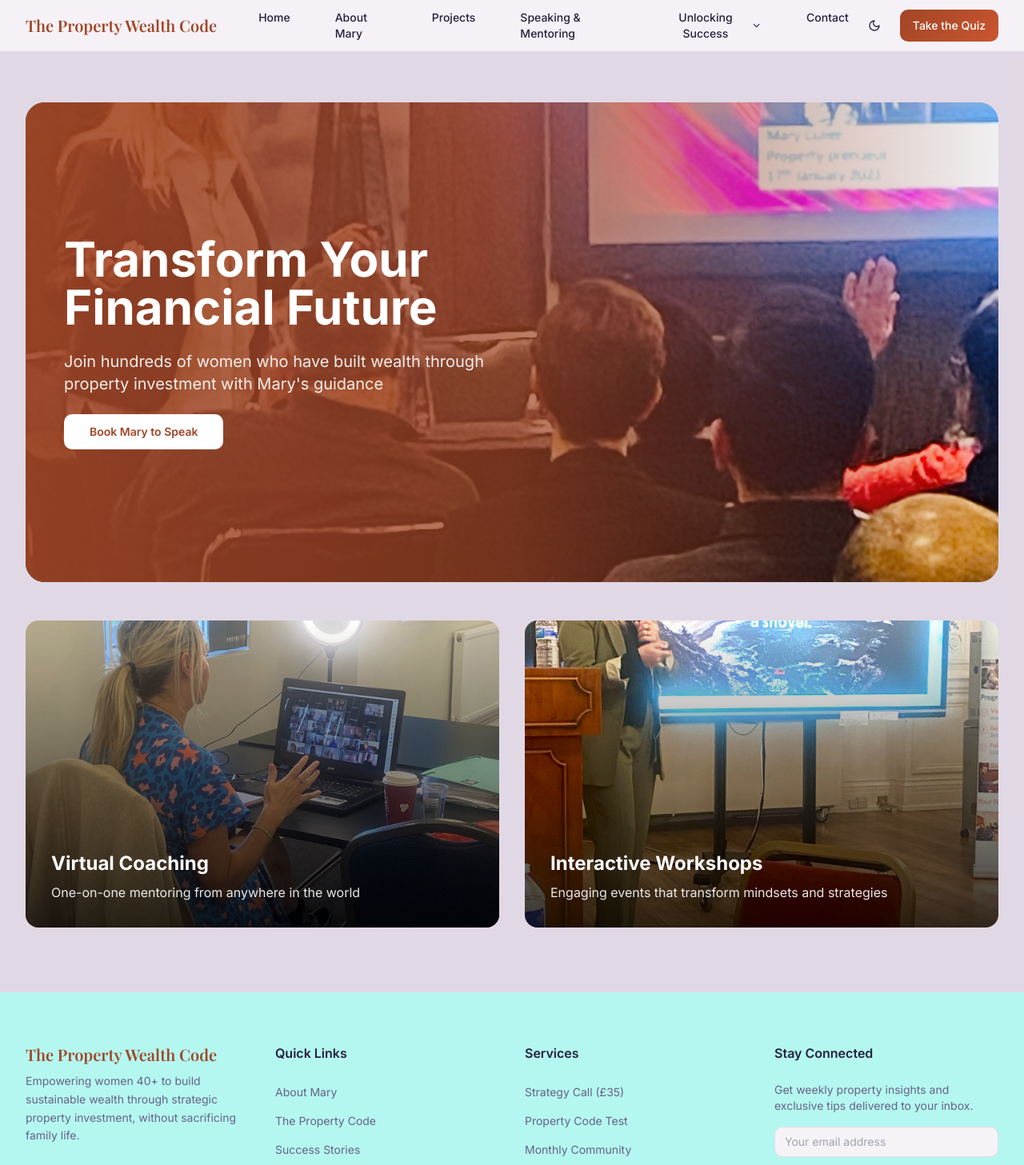
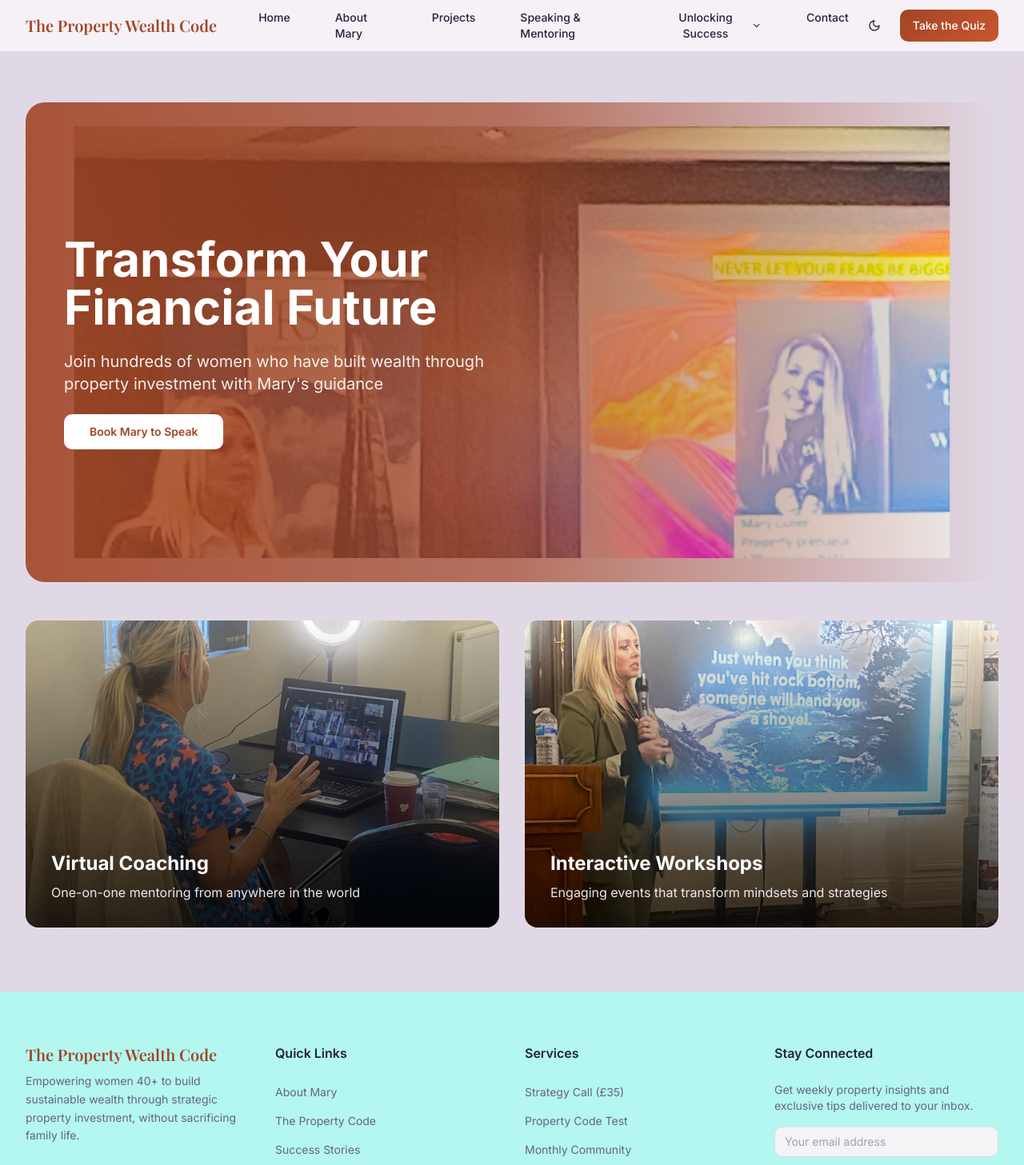
Before and after one commit to NanoKitten/property-wealth-code-13100, a React (Vite) app: page /speaking-mentoring in a window 1280 px wide. Shown: the top 1457 px of the page at 80% size. Built offline with nearby package versions, Linux system fonts and the light colour scheme.

Commit message:
Adjust Speaking Mentoring imagery
- Zoom out Transform Your Financial Future image to reveal Mary and the cloud
- Lower the Interactive Workshops crop to show more of its top edge

```diff
--- a/src/pages/SpeakingMentoring.tsx
+++ b/src/pages/SpeakingMentoring.tsx
@@ -14,7 +14,7 @@ const SpeakingMentoring = () => {
         <div className="max-w-7xl mx-auto px-6 lg:px-8">
           <div className="space-y-12">
             <div className="relative overflow-hidden rounded-3xl h-[600px]">
-              <img src={workshopEvent} alt="Interactive workshops" className="w-full h-full object-cover" />
+              <img src={workshopEvent} alt="Interactive workshops" className="w-full h-full object-cover scale-90 object-top" />
               <div className="absolute inset-0 bg-gradient-to-r from-primary/90 via-primary/70 to-transparent flex items-center">
                 <div className="max-w-2xl p-12 text-primary-foreground space-y-6">
                   <h1 className="text-5xl md:text-6xl font-bold">Transform Your Financial Future</h1>
@@ -37,7 +37,7 @@ const SpeakingMentoring = () => {
                 </div>
               </div>
               <div className="relative h-96 rounded-2xl overflow-hidden group">
-                <img src={keynoteSpeaking} alt="Keynote speaking" className="w-full h-full object-cover group-hover:scale-105 transition-transform duration-500" />
+                <img src={keynoteSpeaking} alt="Keynote speaking" className="w-full h-full object-cover object-[center_20%] group-hover:scale-105 transition-transform duration-500" />
                 <div className="absolute inset-0 bg-gradient-to-t from-black/80 to-transparent flex items-end p-8">
                   <div className="text-white space-y-2">
                     <h3 className="text-2xl font-bold">Interactive Workshops</h3>
```
